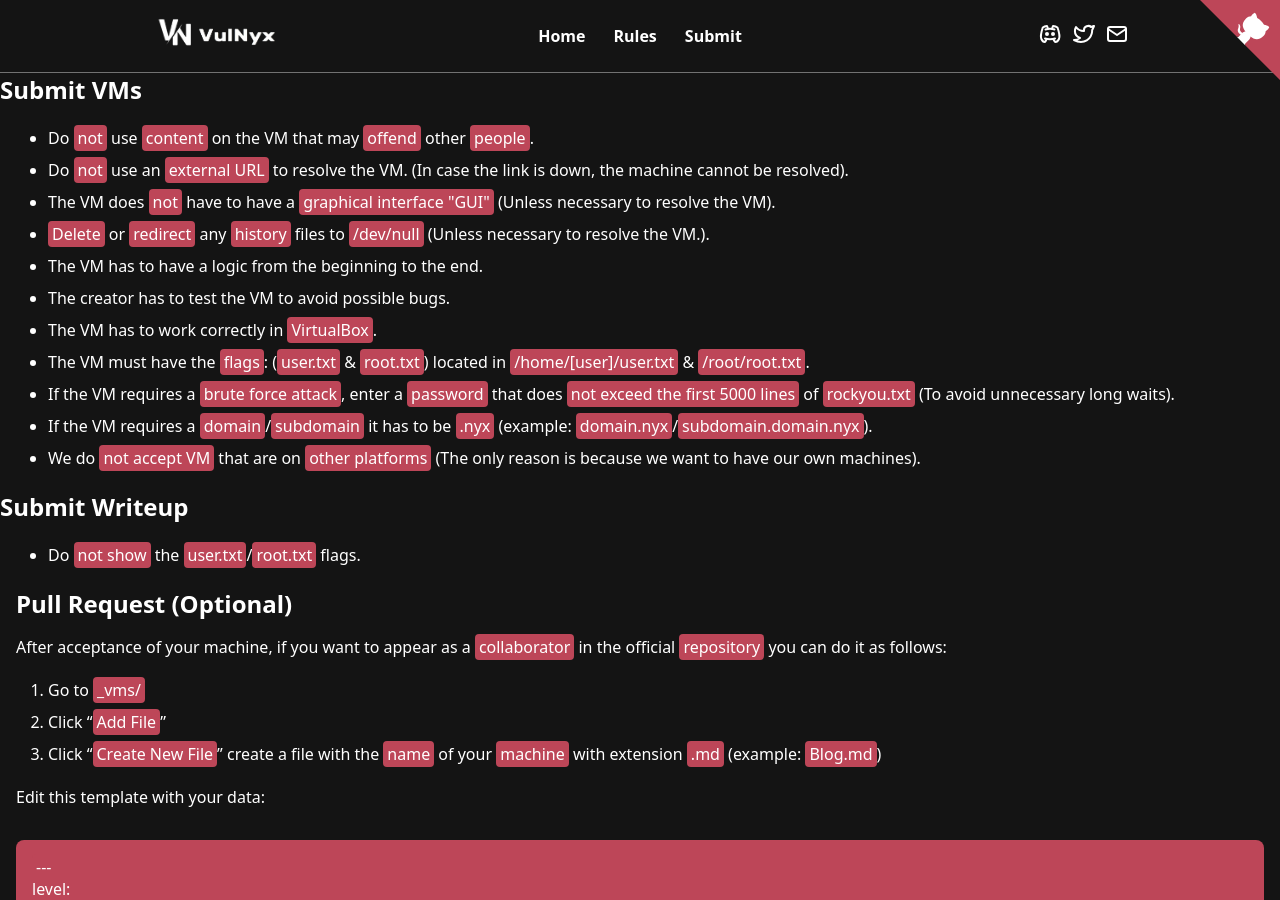
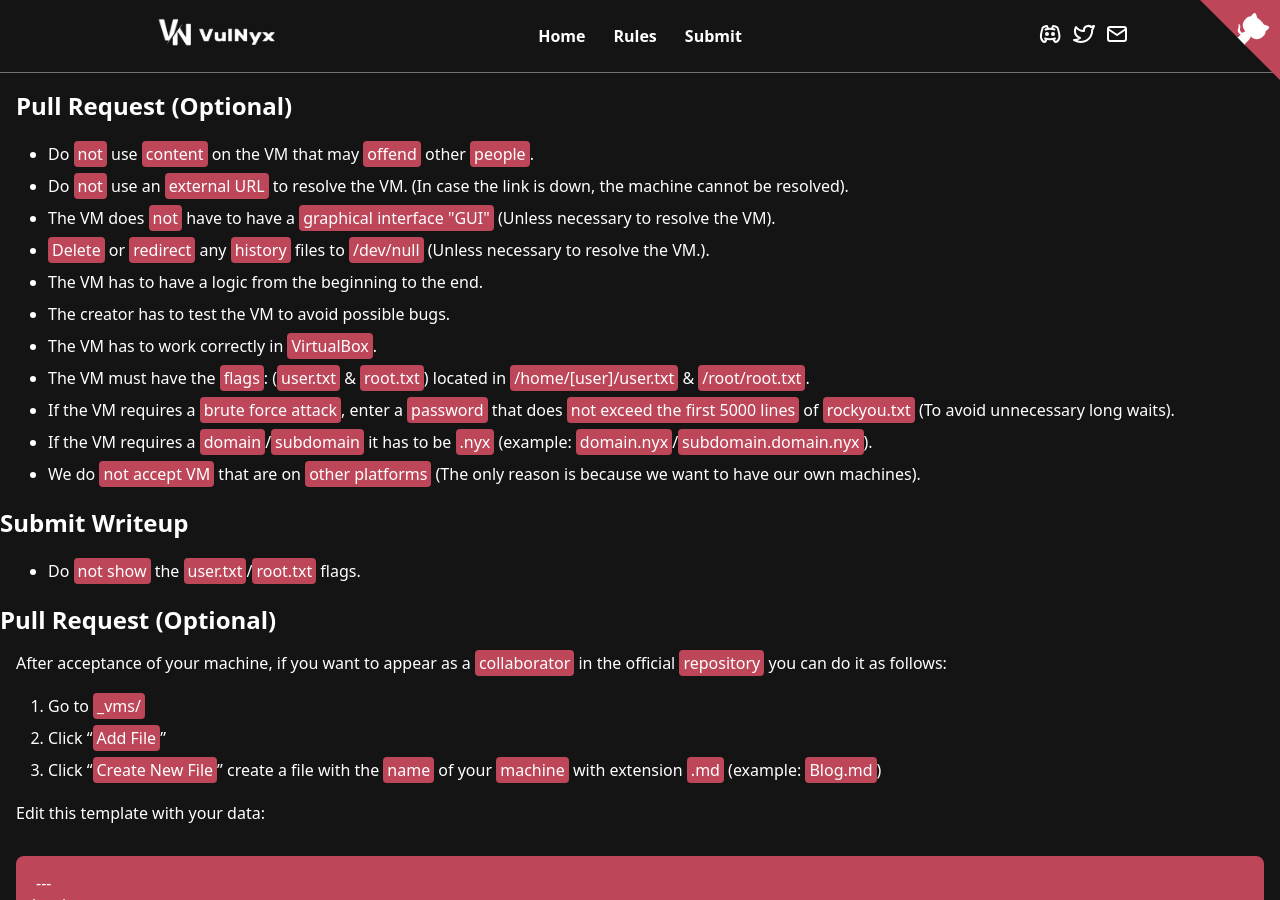
Before and after one commit to VulNyx/vulnyx, a Jekyll site: the page built from rules.md, in a window 1280 px wide and 900 px high. Built offline with Jekyll 4.4.1, drawn with Linux system fonts in a browser that asks for light colours.

Commit message:
Update rules.md

```diff
--- a/rules.md
+++ b/rules.md
@@ -3,7 +3,7 @@ layout: page
 title: Rules
 ---
 
-## Submit VMs
+## Pull Request (Optional)
 
 - Do `not` use `content` on the VM that may `offend` other `people`.
 - Do `not` use an `external URL` to resolve the VM. (In case the link is down, the machine cannot be resolved).
```
